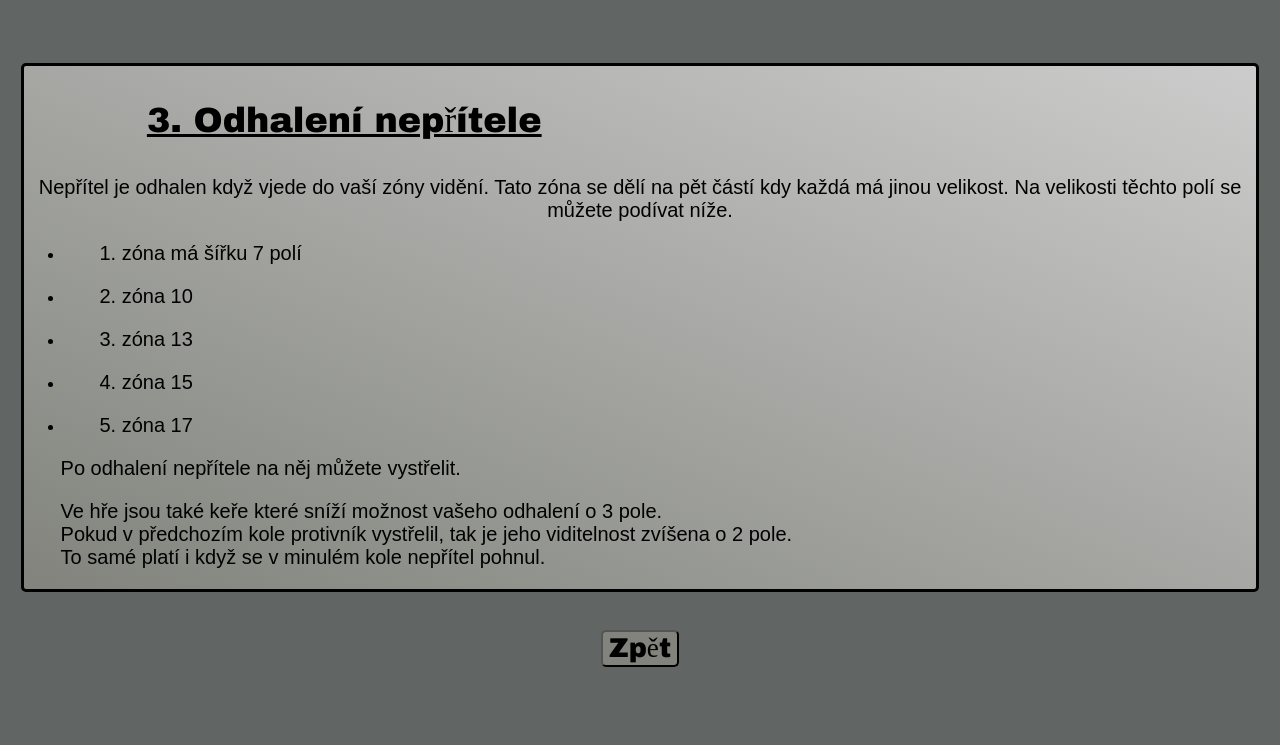
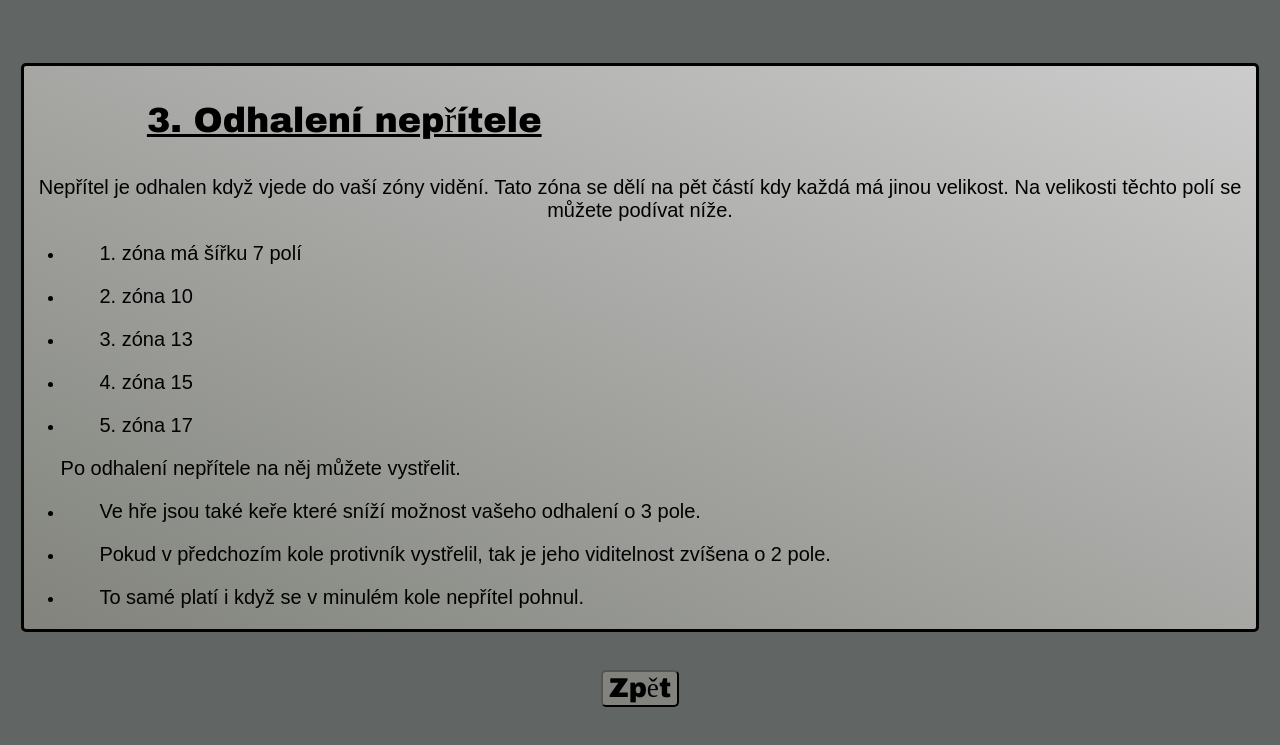
Before and after one commit to JohnRogersJunior/Project-Cheetah, a plain HTML site: page Pravidla.html in a window 1280 px wide. Shown: the part 1403-2148 px from the top of the page. Before the commit the page ends 2116 px from the top, so only its background shows below. Drawn offline with Linux system fonts and the light colour scheme.

Commit message:
Pravidla.html

```diff
--- a/Pravidla.html
+++ b/Pravidla.html
@@ -57,12 +57,11 @@
         <p class="text-in-tutorial">
             Po odhalení nepřítele na něj můžete vystřelit.
         </p>
-        <p>
-        </p>
-        <p class="text-in-tutorial">
-            Ve hře jsou také keře které sníží možnost vašeho odhalení o 3 pole. <br>Pokud v předchozím kole protivník vystřelil, tak je jeho viditelnost zvíšena o 2 pole.<br> To samé platí
-            i když se v minulém kole nepřítel pohnul.
-        </p></div>
+        <ul class="seznam">
+            <li><p class="text-in-tutorial">Ve hře jsou také keře které sníží možnost vašeho odhalení o 3 pole.</p></li>
+            <li><p class="text-in-tutorial">Pokud v předchozím kole protivník vystřelil, tak je jeho viditelnost zvíšena o 2 pole.</p></li>
+            <li><p class="text-in-tutorial">To samé platí i když se v minulém kole nepřítel pohnul.</p></li>
+        </ul></div>
         <a href="index.html"><div class="center"><button class="back-buttons">Zpět</button></div></a>
     </body>
 </html>
```
